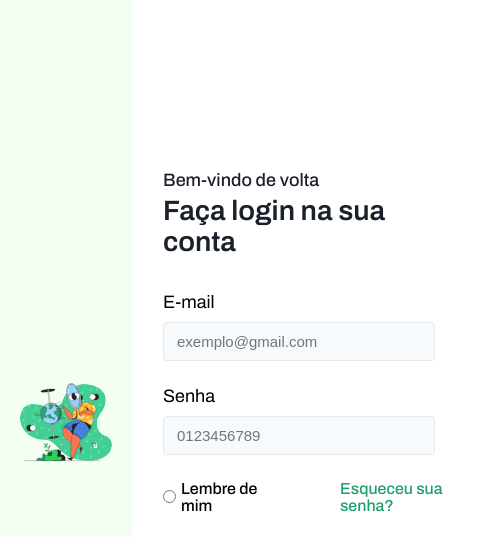
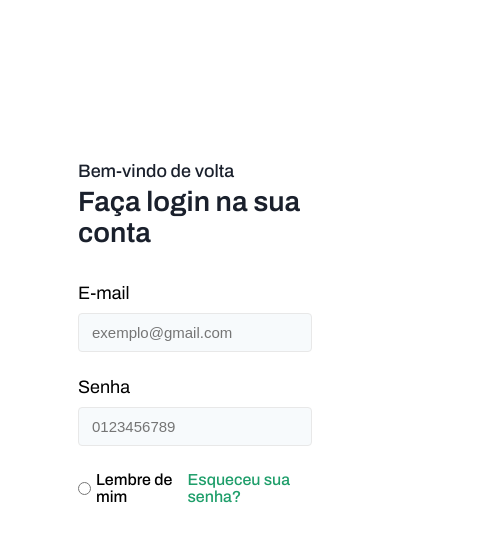
Before and after one commit to luad3cristal/desafio4, a plain HTML site: page index.html in a window 390 px wide. Shown: the top 537 px of the page, 487 px wide, since content can reach past the window. Drawn offline with Linux system fonts and the light colour scheme.

Commit message:
responsitivy: tablet

```diff
--- a/style.css
+++ b/style.css
@@ -38,6 +38,7 @@ header img {
 
 /* main */
 main {
+  width: 400px;
   display: flex;
   flex-direction: column;
   justify-content: center;
@@ -64,7 +65,6 @@ main #intro {
 }
 
 form {
-  width: 120%;
   display: flex;
 
   flex-direction: column;
@@ -81,10 +81,6 @@ form .input {
 
   font-size: 15px;
 }
-
-/* form input:focus {
-  border-color: #c8c8c8;
-} */
 
 form input {
   background-color: var(--input-bg-color);
@@ -107,8 +103,7 @@ form #check a {
   text-decoration: none;
   color: var(--links-button-color);
 
-  position: relative;
-  left: 19%;
+  margin-left: auto;
 }
 
 form button {
@@ -148,3 +143,25 @@ form a {
   text-decoration: none;
   color: var(--links-button-color);
 }
+
+button:hover {
+  cursor: pointer;
+}
+
+@media (max-width: 769px) {
+  header {
+    display: none;
+  }
+
+  body {
+    height: 100vh;
+    justify-content: center;
+    align-items: center;
+
+    overflow: hidden;
+  }
+
+  main {
+    width: 60vw;
+  }
+}
```
